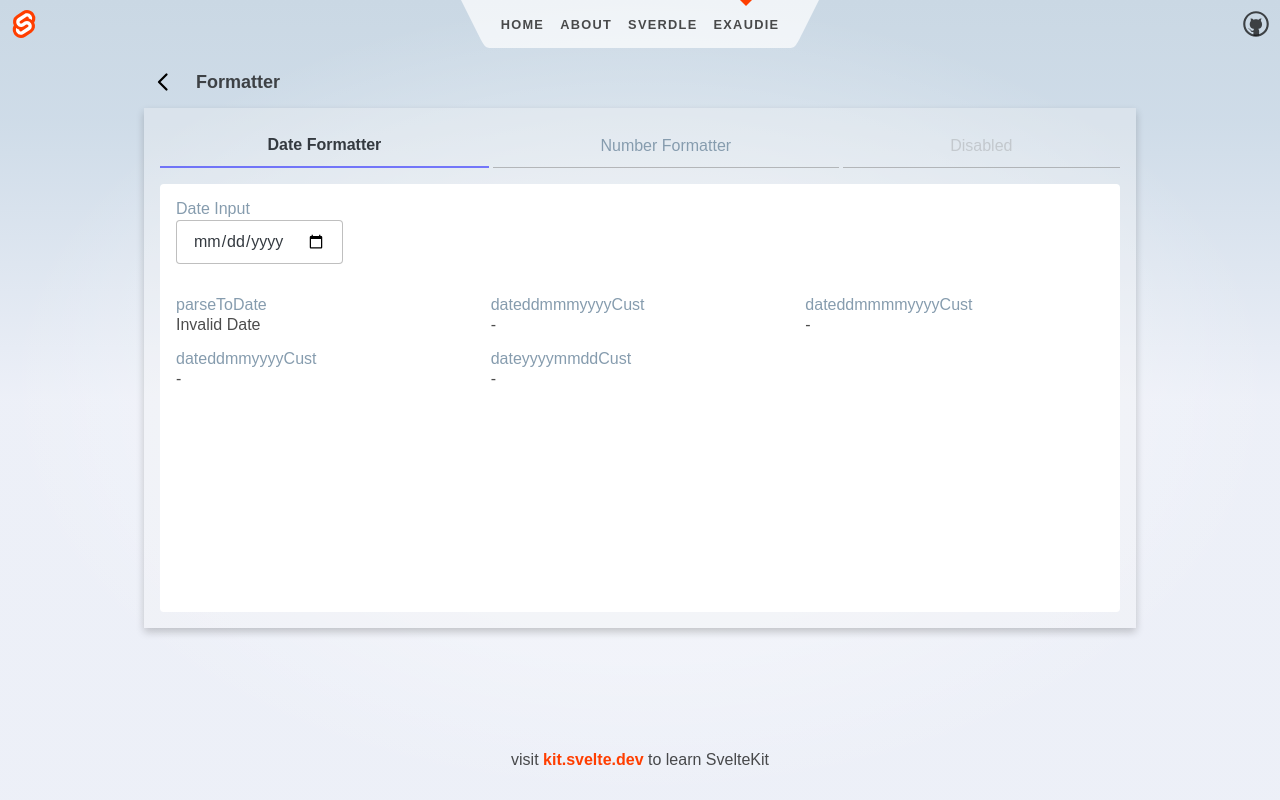
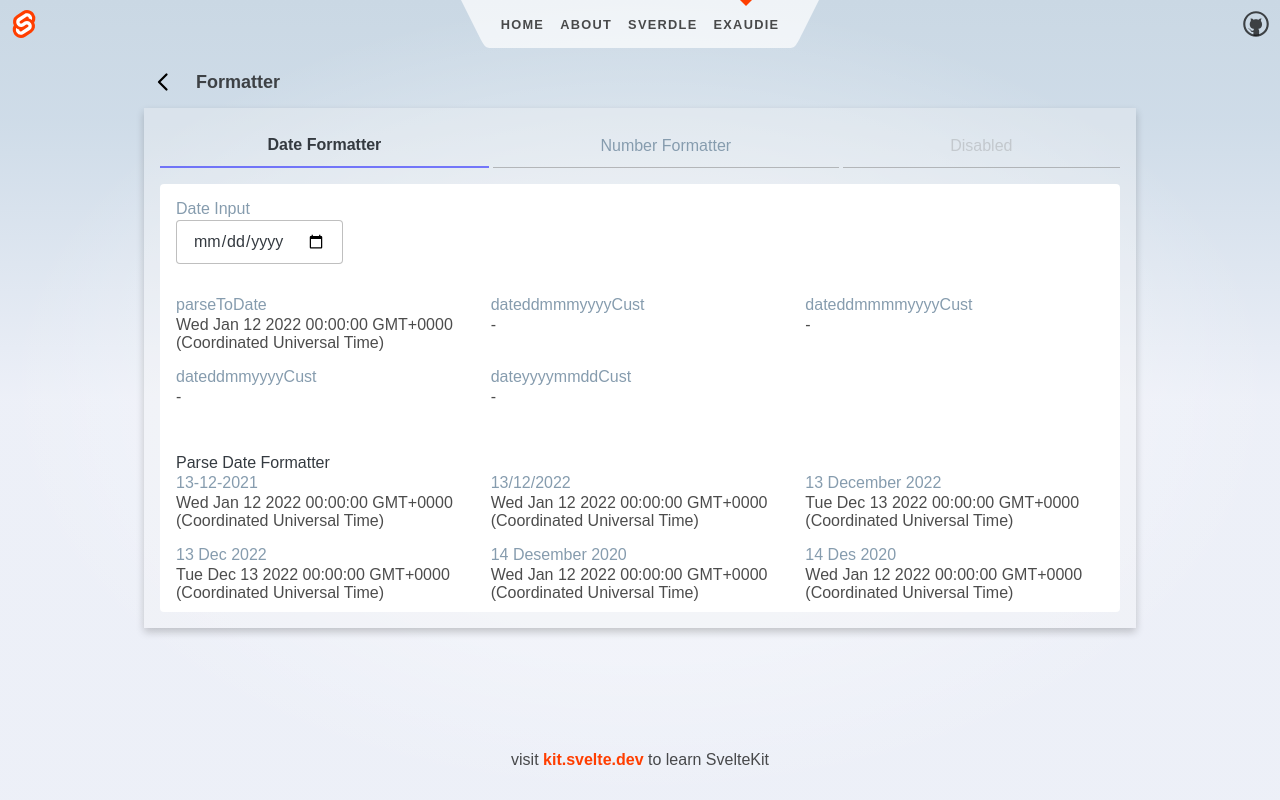
Before and after one commit to exaudie/myapp-sveltekit-example, a SvelteKit app: page /exaudie/formatter in a window 1280 px wide. Built offline with nearby package versions, Linux system fonts and the light colour scheme.

Commit message:
feat(Formatter): Add parse date format

```diff
--- a/src/lib/helpers/DateFormatter.ts
+++ b/src/lib/helpers/DateFormatter.ts
@@ -30,9 +30,20 @@ export const dateyyyymmddCust = (value: string | Date, params: { defaultValue: s
 	});
 };
 
-export const parseToDate = (value: string | Date) => {
+export const parseToDate = (
+	value: string | number | Date,
+	params?: {
+		fromFormat?: Intl.DateTimeFormatOptions[];
+		fromSeparator?: string;
+		locales?: 'in' | 'en';
+	}
+) => {
 	try {
-		return new Date(value);
+		const newDateFormat = new Date(value);
+
+		if (newDateFormat instanceof Date && !isNaN(newDateFormat.getTime())) return newDateFormat;
+
+		return new Date(2022, 0, 12);
 	} catch (_) {
 		return null;
 	}
@@ -59,21 +70,29 @@ export const dateToFormat = (
 	}
 };
 
-export const getMonthIDList = () => {
+export const getMonthIDList = (monthFormat?: 'long' | 'short') => {
 	const year = new Date().getFullYear();
 	const monthIndex = [...Array(12).keys()];
 
 	return monthIndex.map((idx) =>
-		manualFormatter({ date: new Date(year, idx), formatList: [{ month: 'long' }] })
+		manualFormatter({
+			date: new Date(year, idx),
+			formatList: [{ month: monthFormat ?? 'long' }],
+			locales: 'in'
+		})
 	);
 };
 
-export const getMonthENList = () => {
+export const getMonthENList = (monthFormat?: 'long' | 'short') => {
 	const year = new Date().getFullYear();
 	const monthIndex = [...Array(12).keys()];
 
 	return monthIndex.map((idx) =>
-		manualFormatter({ date: new Date(year, idx), formatList: [{ month: 'long' }], locales: 'en' })
+		manualFormatter({
+			date: new Date(year, idx),
+			formatList: [{ month: monthFormat ?? 'long' }],
+			locales: 'en'
+		})
 	);
 };
 
--- a/src/routes/exaudie/(pages)/formatter/(components)/DateFormatterItem.svelte
+++ b/src/routes/exaudie/(pages)/formatter/(components)/DateFormatterItem.svelte
@@ -4,6 +4,8 @@
 		dateddmmmyyyyCust,
 		dateddmmyyyyCust,
 		dateyyyymmddCust,
+		getMonthENList,
+		getMonthIDList,
 		parseToDate
 	} from '$lib/helpers/DateFormatter';
 	import LabelTopLeft from '$lib/components/LabelTop.svelte';
@@ -12,6 +14,15 @@
 	import InputDate from '$lib/components/input/InputDate.svelte';
 
 	let dateValue: string = '';
+
+	const dateToFormat = {
+		date1: '13-12-2021',
+		date2: '13/12/2022',
+		date3: '13 December 2022',
+		date4: '13 Dec 2022',
+		date5: '14 Desember 2020',
+		date6: '14 Des 2020'
+	};
 </script>
 
 <LabelTopLeft label="Date Input">
@@ -41,3 +52,32 @@
 		<span>{dateyyyymmddCust(dateValue, { defaultValue: '-' })}</span>
 	</LabelTopLeft>
 </GridLayoutThreeColumn>
+
+<VerticalSpace height="48px" />
+<LabelTopLeft label="Parse Date Formatter" labelColor="var(--text-primary)">
+	<GridLayoutThreeColumn>
+		<LabelTopLeft label={dateToFormat.date1}>
+			<span>{parseToDate(dateToFormat.date1)}</span>
+		</LabelTopLeft>
+
+		<LabelTopLeft label={dateToFormat.date2}>
+			<span>{parseToDate(dateToFormat.date2)}</span>
+		</LabelTopLeft>
+
+		<LabelTopLeft label={dateToFormat.date3}>
+			<span>{parseToDate(dateToFormat.date3)}</span>
+		</LabelTopLeft>
+
+		<LabelTopLeft label={dateToFormat.date4}>
+			<span>{parseToDate(dateToFormat.date4)}</span>
+		</LabelTopLeft>
+
+		<LabelTopLeft label={dateToFormat.date5}>
+			<span>{parseToDate(dateToFormat.date5)}</span>
+		</LabelTopLeft>
+
+		<LabelTopLeft label={dateToFormat.date6}>
+			<span>{parseToDate(dateToFormat.date6)}</span>
+		</LabelTopLeft>
+	</GridLayoutThreeColumn>
+</LabelTopLeft>
```
